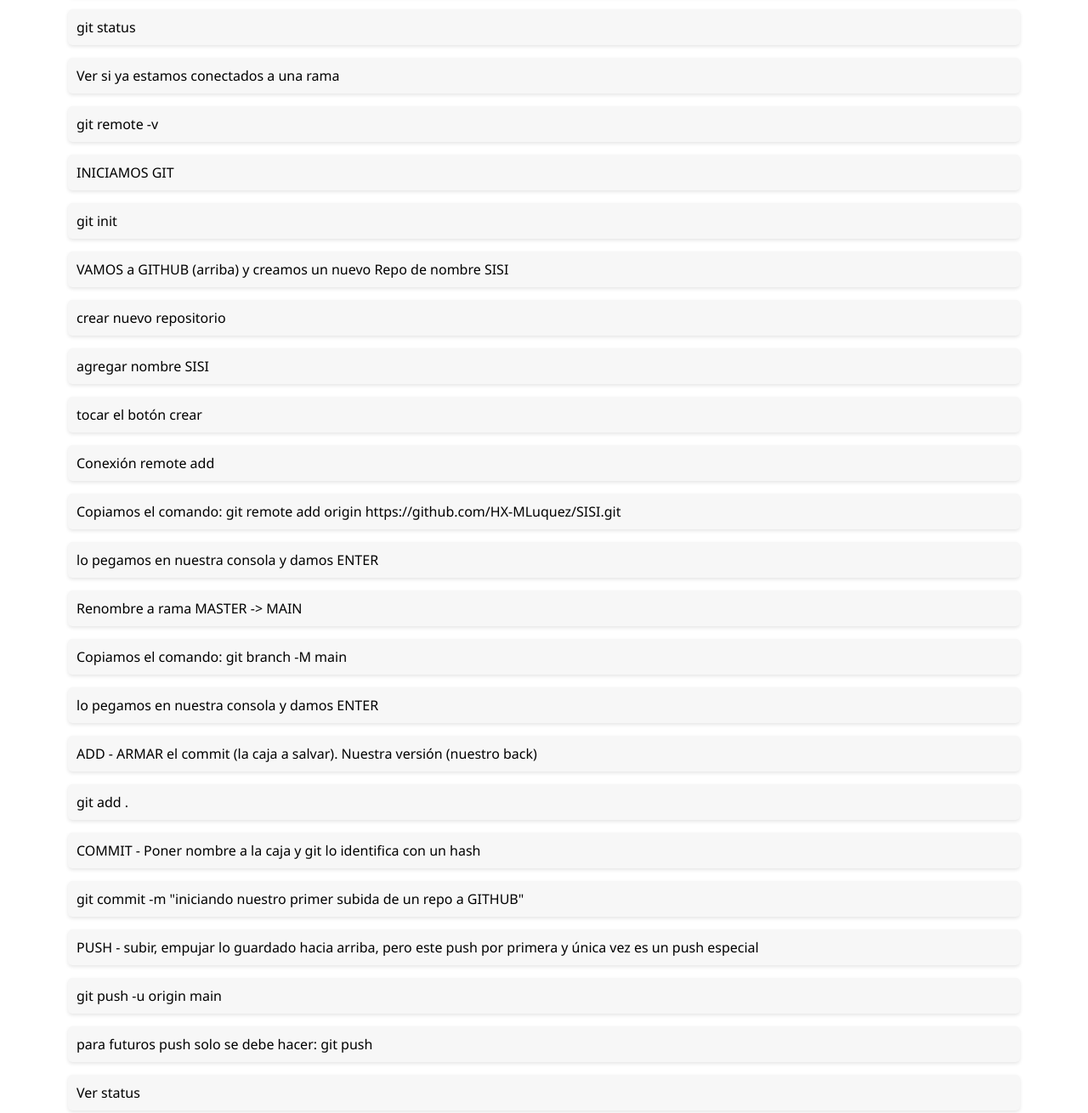
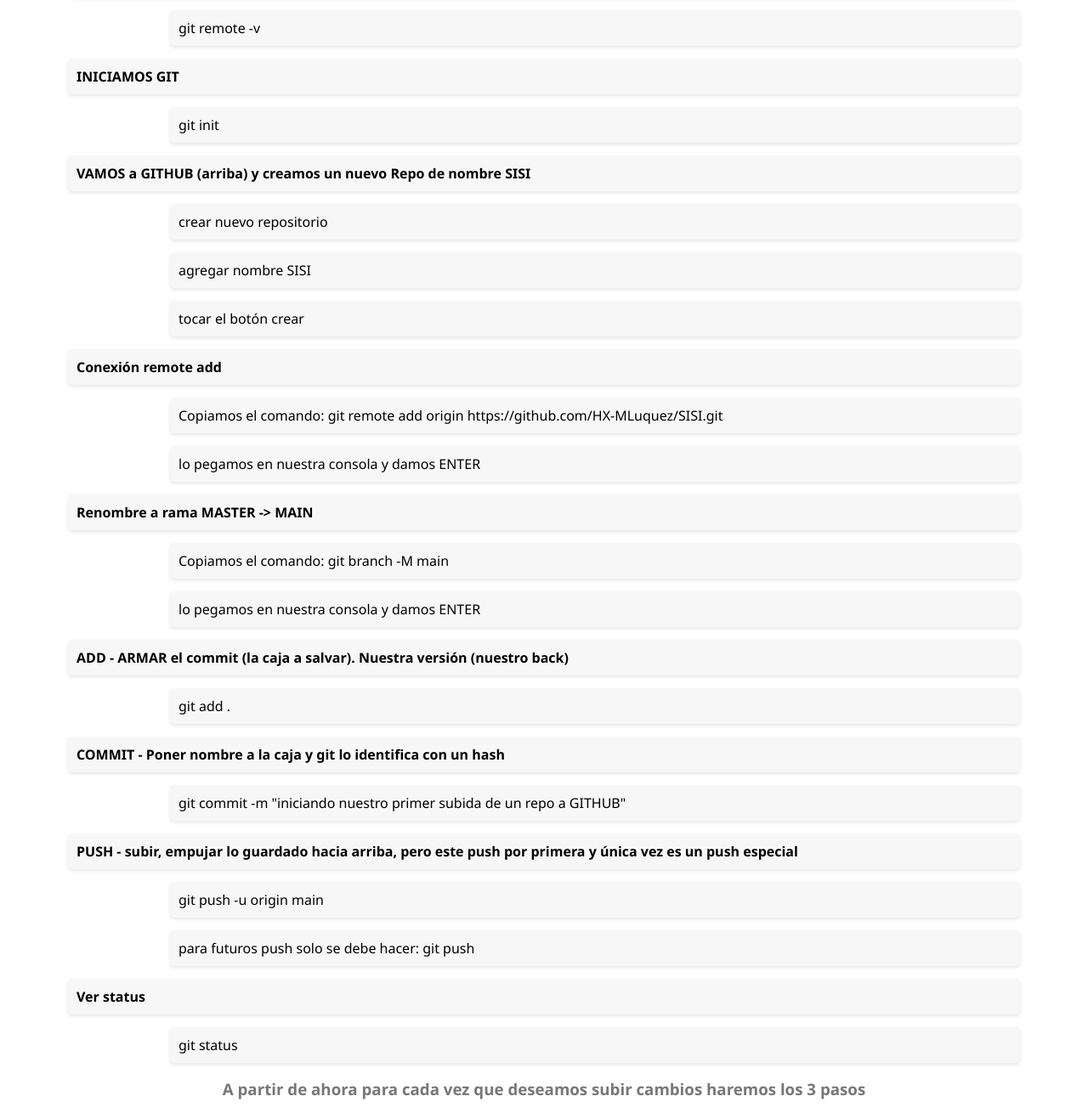
Before and after one commit to HX-MLuquez/SISI, a plain HTML site: page index.html in a window 1280 px wide. Shown: the part 632-1942 px from the top of the page at 85% size. Drawn offline with Linux system fonts and the light colour scheme.

Commit message:
fix ident style li

```diff
--- /dev/null
+++ b/assets/script.js
@@ -0,0 +1,12 @@
+
+var nombre = "Mauro"
+
+console.log(`Mi nombre es ${nombre}`)
+
+console.log("Mi nombre es " + nombre)
+
+console.log('Mi nombre es ' + nombre)
+
+$("#container")
+
+document.getElementById("container")
--- a/index.html
+++ b/index.html
@@ -9,7 +9,7 @@
         font-family: "Segoe UI", Tahoma, Geneva, Verdana, sans-serif;
         margin: 0;
         padding: 0;
-       text-align: center;
+        text-align: center;
       }
 
       h1 {
@@ -40,8 +40,12 @@
         padding: 10px;
         border-radius: 5px;
         box-shadow: 0 2px 4px rgba(0, 0, 0, 0.1);
+        font-weight: bold;
       }
-
+      .list2 {
+       margin-left: 120px;
+       font-weight: 500;
+      }
       h3 {
         color: #777;
       }
@@ -56,61 +60,60 @@
         color: #0056b3;
       }
 
-      .container{
+      .container {
         padding: 80px;
       }
     </style>
   </head>
   <body>
-    <h1>holis</h1>
     <h1>GITHUB</h1>
     <h2>Primeros pasos</h2>
     <h2>Volver a los 17 sería genial</h2>
     <p>Estoy iniciando un desarrollo de una app y ¿? eureka</p>
     <p>porque no mejor la conecto (subo) a GITHUB</p>
-        <div class="container">
+    <div class="container">
       <ul>
         <li>Ver status</li>
         <ul>
-          <li>git status</li>
+          <li class="list2">git status</li>
         </ul>
         <li>Ver si ya estamos conectados a una rama</li>
         <ul>
-          <li>git remote -v</li>
+          <li class="list2">git remote -v</li>
         </ul>
         <li>INICIAMOS GIT</li>
         <ul>
-          <li>git init</li>
+          <li class="list2">git init</li>
         </ul>
         <li>VAMOS a GITHUB (arriba) y creamos un nuevo Repo de nombre SISI</li>
         <ul>
-          <li>crear nuevo repositorio</li>
-          <li>agregar nombre SISI</li>
-          <li>tocar el botón crear</li>
+          <li class="list2">crear nuevo repositorio</li>
+          <li class="list2">agregar nombre SISI</li>
+          <li class="list2">tocar el botón crear</li>
         </ul>
         <li>Conexión remote add</li>
         <ul>
-          <li>
+          <li class="list2">
             Copiamos el comando: git remote add origin
             https://github.com/HX-MLuquez/SISI.git
           </li>
-          <li>lo pegamos en nuestra consola y damos ENTER</li>
+          <li class="list2">lo pegamos en nuestra consola y damos ENTER</li>
         </ul>
         <li>Renombre a rama MASTER -> MAIN</li>
         <ul>
-          <li>Copiamos el comando: git branch -M main</li>
-          <li>lo pegamos en nuestra consola y damos ENTER</li>
+          <li class="list2">Copiamos el comando: git branch -M main</li>
+          <li class="list2">lo pegamos en nuestra consola y damos ENTER</li>
         </ul>
         <li>
           ADD - ARMAR el commit (la caja a salvar). Nuestra versión (nuestro
           back)
         </li>
         <ul>
-          <li>git add .</li>
+          <li class="list2">git add .</li>
         </ul>
         <li>COMMIT - Poner nombre a la caja y git lo identifica con un hash</li>
         <ul>
-          <li>
+          <li class="list2">
             git commit -m "iniciando nuestro primer subida de un repo a GITHUB"
           </li>
         </ul>
@@ -119,13 +122,13 @@
           primera y única vez es un push especial
         </li>
         <ul>
-          <li>git push -u origin main</li>
-          <li>para futuros push solo se debe hacer: git push</li>
+          <li class="list2">git push -u origin main</li>
+          <li class="list2">para futuros push solo se debe hacer: git push</li>
         </ul>
 
         <li>Ver status</li>
         <ul>
-          <li>git status</li>
+          <li class="list2">git status</li>
         </ul>
         <h3>
           A partir de ahora para cada vez que deseamos subir cambios haremos los
@@ -136,18 +139,20 @@
           back)
         </li>
         <ul>
-          <li>git add .</li>
+          <li class="list2">git add .</li>
         </ul>
         <li>COMMIT - Poner nombre a la caja y git lo identifica con un hash</li>
         <ul>
-          <li>git commit -m "otro commit"</li>
+          <li class="list2">git commit -m "otro commit"</li>
         </ul>
         <li>PUSH - subir, empujar lo guardado hacia arriba</li>
         <ul>
-          <li>git push</li>
+          <li class="list2">git push</li>
         </ul>
       </ul>
     </div>
     <h4>UHUUUU y ahora que hacemos</h4>
+
+    <script src="./assets/script.js"></script>
   </body>
 </html>
```
